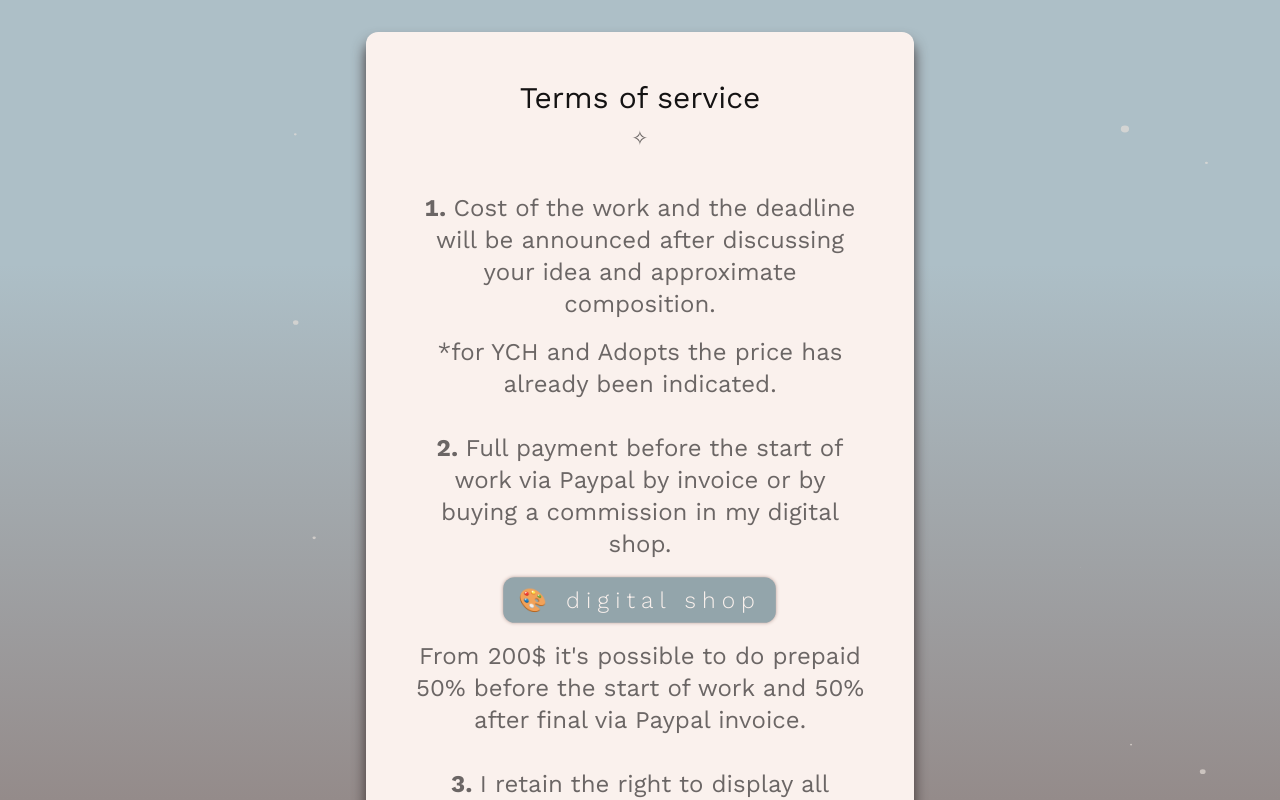
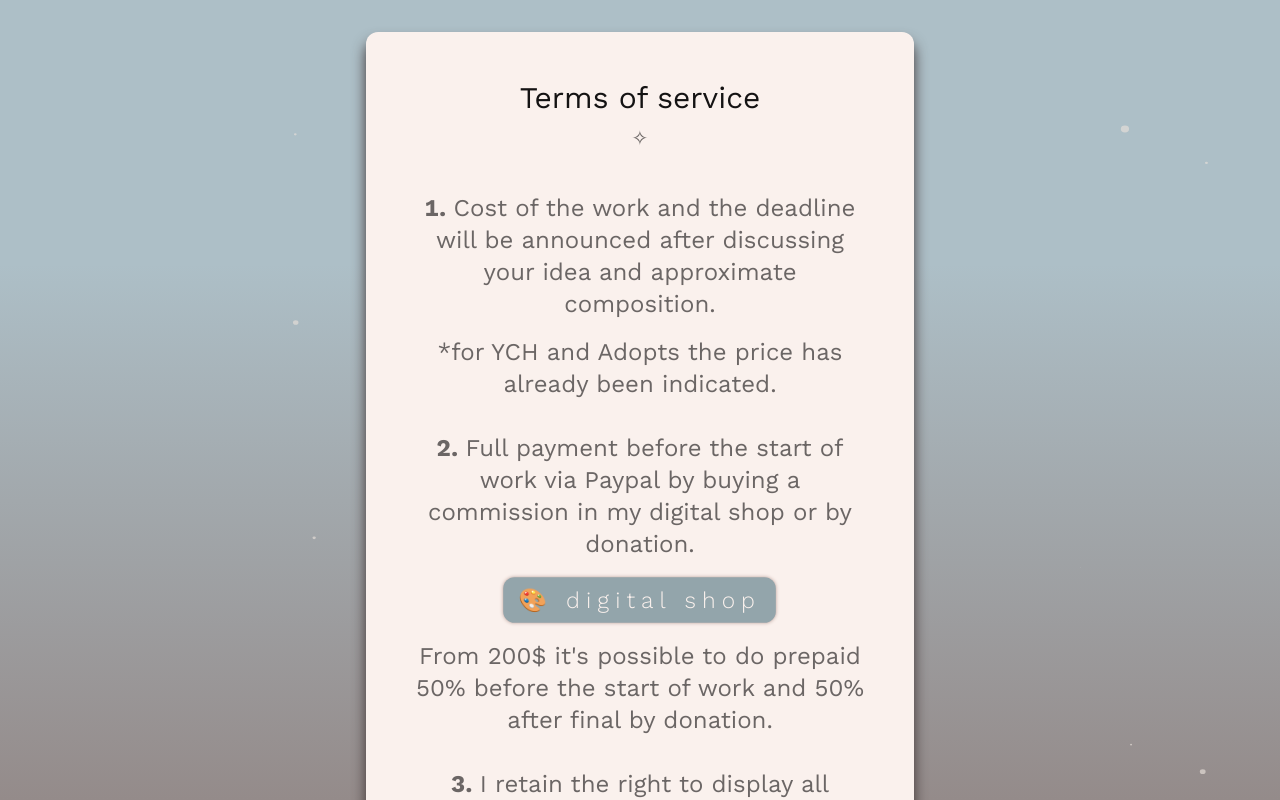
Before and after one commit to kirurr/delota, a Nuxt app: page /tos in a window 1280 px wide. Shown: the top 800 px of the page. Built offline with nearby package versions, Linux system fonts and the light colour scheme.

Commit message:
tos changes and discrod

```diff
--- a/components/Footer.vue
+++ b/components/Footer.vue
@@ -3,7 +3,7 @@
     <span class="mb-2 text-2xl text-alt-font">✧</span>
     <a
       class="mb-2 tracking-widest underline text-alt-font md:text-2xl hover:scale-105 transition-all"
-      href="https://discord.gg/x75b98N9"
+      href="https://discord.gg/yVVHF9YZzY"
       target="_blank"
       >Discord delota_art</a>
     <a
--- a/pages/index.vue
+++ b/pages/index.vue
@@ -9,7 +9,7 @@
 			<p class="mt-6 text-center tracking-widest text-alt-font xl:text-2xl">✧ commisions: open</p>
 		</section>
 		<section class="flex flex-col items-center mt-8 mb-2">
-			<a class="mb-2 tracking-widest underline text-alt-font xl:text-2xl hover:scale-105 transition-all" href="https://discord.gg/x75b98N9" target="_blank">Discord delota_art</a>
+			<a class="mb-2 tracking-widest underline text-alt-font xl:text-2xl hover:scale-105 transition-all" href="https://discord.gg/yVVHF9YZzY" target="_blank">Discord delota_art</a>
 			<a class="mb-2 tracking-widest underline text-alt-font xl:text-2xl hover:scale-105 transition-all" href="https://t.me/delota35" target="_blank">Telegram @delota35</a>
 			<a class="mb-4 tracking-widest underline text-alt-font xl:text-2xl hover:scale-105 transition-all" href="mailto:delota35art@gmail.com" target="_blank">delota35art@gmail.com</a>
 		</section>
--- a/pages/tos.vue
+++ b/pages/tos.vue
@@ -21,8 +21,7 @@ useSeoMeta({ title: "Terms of service" });
       </li>
 
       <li class="tos-li">
-        Full payment before the start of work via Paypal by invoice or by buying
-        a commission in my digital shop.
+        Full payment before the start of work via Paypal by buying a commission in my digital shop or by donation.
         <a
           class="block mx-auto mt-4 w-full tracking-[0.4rem] font-[300] py-[0.25rem] text-center button !bg-[#93a5ab] mb-2 md:w-fit md:px-4 md:py-2 md:text-2xl scale-95"
           href="https://app.lava.top/en/products/7ec28b95-dcb0-4e75-b6de-0a395b5c46bb"
@@ -30,8 +29,8 @@ useSeoMeta({ title: "Terms of service" });
           🎨 digital shop</a
         >
         <span class="tos-sub-li">
-          From 200$ it's possible to do prepaid 50% before the start of work and
-          50% after final via Paypal invoice.</span
+          From 200$ it's possible to do prepaid 50% before the start of work and 50% after final by donation.
+        </span
         >
       </li>
 
```
